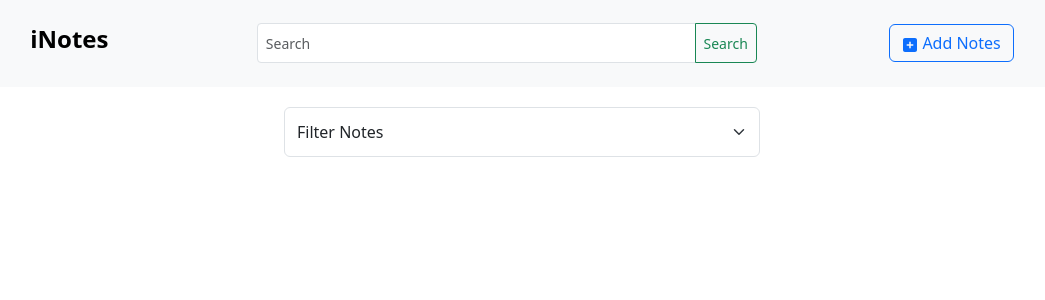
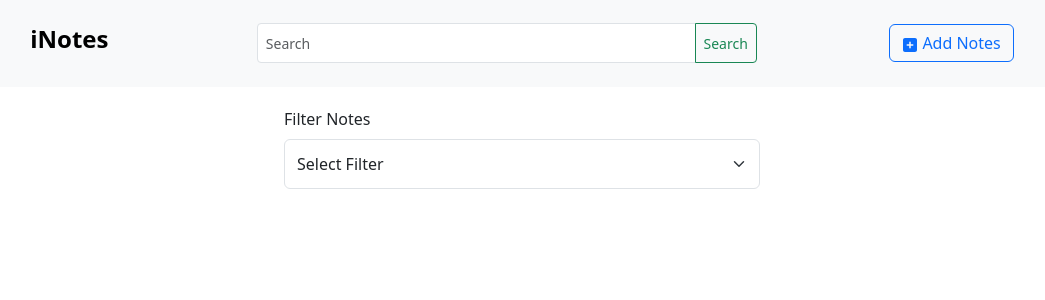
Before and after one commit to MVazeZAQ/MVTeam, a React (Vite) app in the folder frontend/: page / in a window 1280 px wide. Shown: the top 300 px of the page, without its empty margins (118-1163 px from the left). Built offline with nearby package versions, Linux system fonts and the light colour scheme.

Commit message:
request: dynamic array to show filters

```diff
--- a/frontend/src/components/Filter .jsx
+++ b/frontend/src/components/Filter .jsx
@@ -1,17 +1,28 @@
 import React from "react";
+
+const filter = ["Business", "Personal", "Important"];
 
 const Filter = () => {
   return (
     <div className="container" style={{ width: "500px", margin: "20px auto" }}>
+      <label htmlFor="note-filter" className="form-label">
+        Filter Notes
+      </label>
       <select
+        id="note-filter"
         className="form-select"
-        aria-label="Default select example"
+        aria-label="Filter Notes"
         style={{ height: "50px" }}
+        defaultValue=""
       >
-        <option selected>Filter Notes</option>
-        <option value="1">Business</option>
-        <option value="2">Personal</option>
-        <option value="3">Important</option>
+        <option value="" disabled>
+          Select Filter
+        </option>
+        {filter.map((option, index) => (
+          <option key={index} value={option}>
+            {option}
+          </option>
+        ))}
       </select>
     </div>
   );
```
